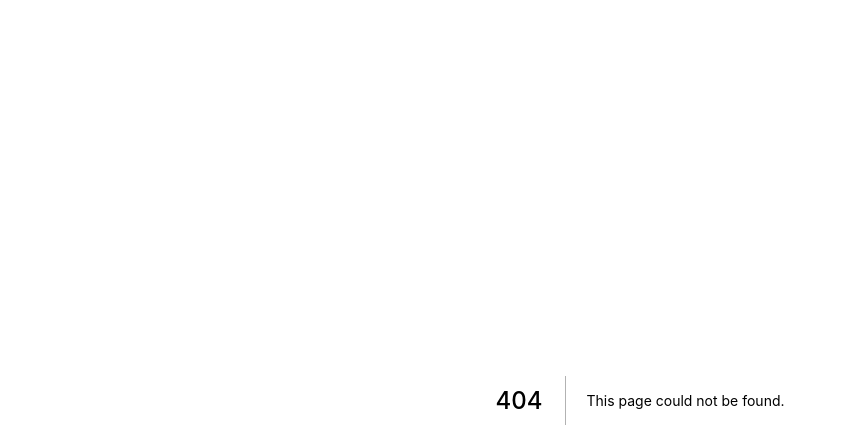
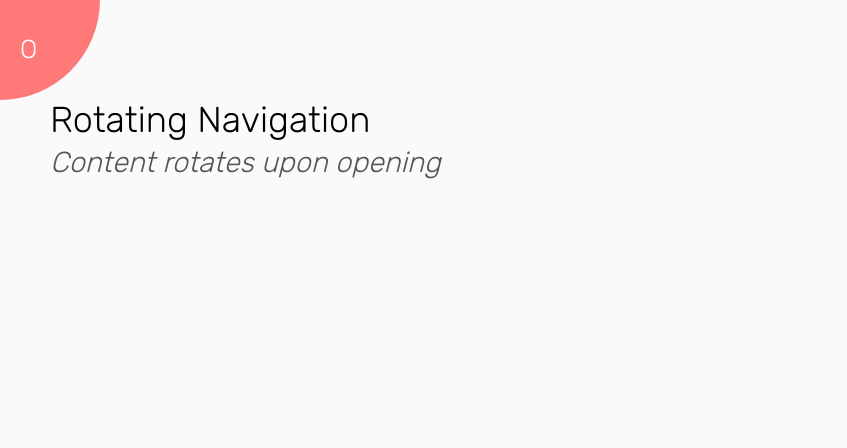
Before and after one commit to mldc18/50-projects-in-50-days, a Next.js app: page /rotating-navigation in a window 1280 px wide. Before the commit this address had no page. Shown: the top 448 px of the page, without its empty margins (0-847 px from the left). Built offline with nearby package versions, Linux system fonts and the light colour scheme.

Commit message:
[PROJ-03] Created Rotating Navigation

```diff
--- a/package.json
+++ b/package.json
@@ -16,6 +16,7 @@
   },
   "devDependencies": {
     "autoprefixer": "^10.4.7",
+    "babel-plugin-styled-components": "^2.0.7",
     "eslint": "8.18.0",
     "eslint-config-next": "12.1.6",
     "postcss": "^8.4.14",
--- a/pages/index.js
+++ b/pages/index.js
@@ -15,6 +15,9 @@ export default function Home() {
           <li>
             <Link href="/progress-steps">Progress Steps</Link>
           </li>
+          <li>
+            <Link href="/rotating-navigation">Rotating Navigation</Link>
+          </li>
         </ul>
       </div>
     </div>
--- /dev/null
+++ b/pages/rotating-navigation/index.js
@@ -0,0 +1,83 @@
+import { useState } from "react";
+import styled from "styled-components";
+
+const RotatingNavigation = () => {
+  const [isNavOpen, setIsNavOpen] = useState(false);
+
+  function openHandler() {
+    setIsNavOpen(true);
+  }
+
+  function closeHandler() {
+    setIsNavOpen(false);
+  }
+
+  return (
+    <RotatingContainer>
+      <RotatingNavigationContainer className={`${isNavOpen && "show-nav"}`}>
+        <div className="circle-container fixed top-[-100px] left-[-100px]">
+          <Circle>
+            <CloseButton onClick={closeHandler}>X</CloseButton>
+            <OpenButton onClick={openHandler}>O</OpenButton>
+          </Circle>
+        </div>
+
+        <div className="max-w-[1000px] my-[50px] auto">
+          <h1 className="m-0">Rotating Navigation</h1>
+          <small className="text-[#555] italic">
+            Content rotates upon opening
+          </small>
+        </div>
+      </RotatingNavigationContainer>
+
+      <nav className="nav fixed bottom-[40px] left-0 z-[100]">
+        <ul className="list-none pl-[30px]">
+          <li>Home</li>
+          <li>About</li>
+          <li>Contact</li>
+        </ul>
+      </nav>
+    </RotatingContainer>
+  );
+};
+
+export default RotatingNavigation;
+
+const RotatingContainer = styled.div.attrs({
+  className:
+    "rotating-container font-Rubik font-light text-2xl sm:text-3xl md:text-4xl overflow-hidden bg-[#333]",
+})``;
+
+const RotatingNavigationContainer = styled.div.attrs({
+  className:
+    "container origin-top-left transition-[transform] duration-300 ease-linear w-screen min-h-screen p-[50px] bg-[#fafafa]",
+})``;
+
+const Button = styled.button`
+  cursor: pointer;
+  position: absolute;
+  top: 50%;
+  left: 50%;
+  height: 100px;
+  background: transparent;
+  border: 0;
+  font-size: 26px;
+  color: #fff;
+`;
+
+const OpenButton = styled(Button)`
+  outline: none;
+  left: 60%;
+`;
+
+const CloseButton = styled(Button)`
+  outline: none;
+  top: 60%;
+  transform: rotate(90deg);
+  transform-origin: top left;
+`;
+
+const Circle = styled.div.attrs({
+  className:
+    "circle bg-[#ff7979] h-[200px] w-[200px] rounded-full relative transition-[transform] duration-300 ease-linear",
+})``;
--- a/styles/globals.css
+++ b/styles/globals.css
@@ -19,6 +19,8 @@ a {
   box-sizing: border-box;
 }
 
+/* Expanding Cards */
+
 .panel.active {
   flex: 5;
 }
@@ -26,6 +28,8 @@ a {
 .panel.active p {
   opacity: 1;
 }
+
+/* Progress Steps */
 
 .circle.active {
   border-color: #3498db;
@@ -52,3 +56,36 @@ a {
 .btn:disabled {
   background-color: #e0e0e0;
 }
+
+/* Rotating Navigation */
+
+.container.show-nav {
+  transform: rotate(-20deg);
+}
+
+.container.show-nav + nav li {
+  transform: translateX(0);
+  transition-delay: 0.3s;
+}
+
+.container.show-nav .circle {
+  transform: rotate(-70deg);
+}
+
+nav ul li {
+  text-transform: uppercase;
+  color: #e0e0e0;
+  margin: 40px 0;
+  transform: translateX(-100%);
+  transition: transform 0.4s ease-in;
+}
+
+nav ul li + li {
+  margin-left: 15px;
+  transform: translateX(-150%);
+}
+
+nav ul li + li + li {
+  margin-left: 30px;
+  transform: translateX(-200%);
+}
```
Also changed, not shown: 1 other file (tests, documents, lock files or other folders).
